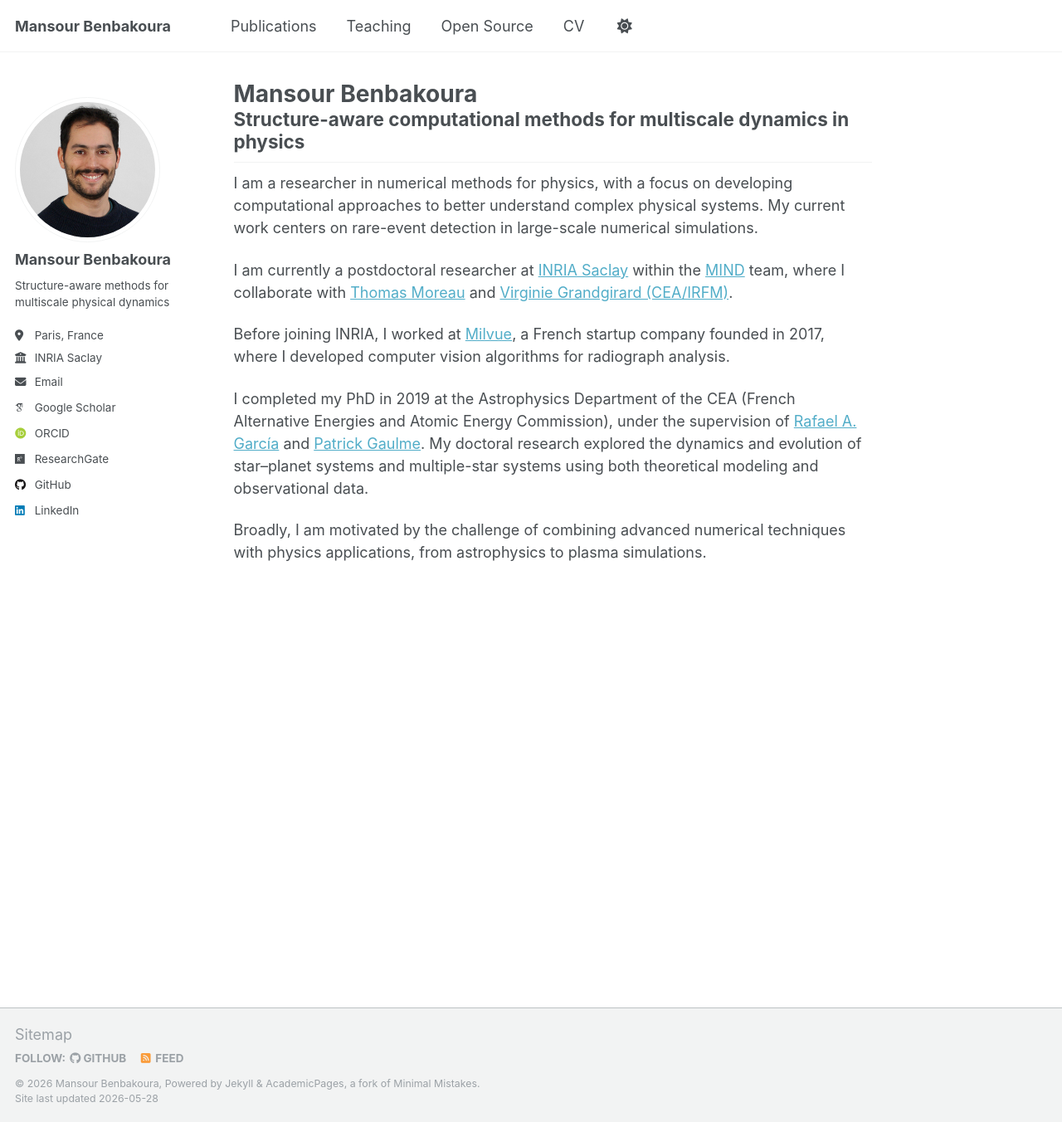
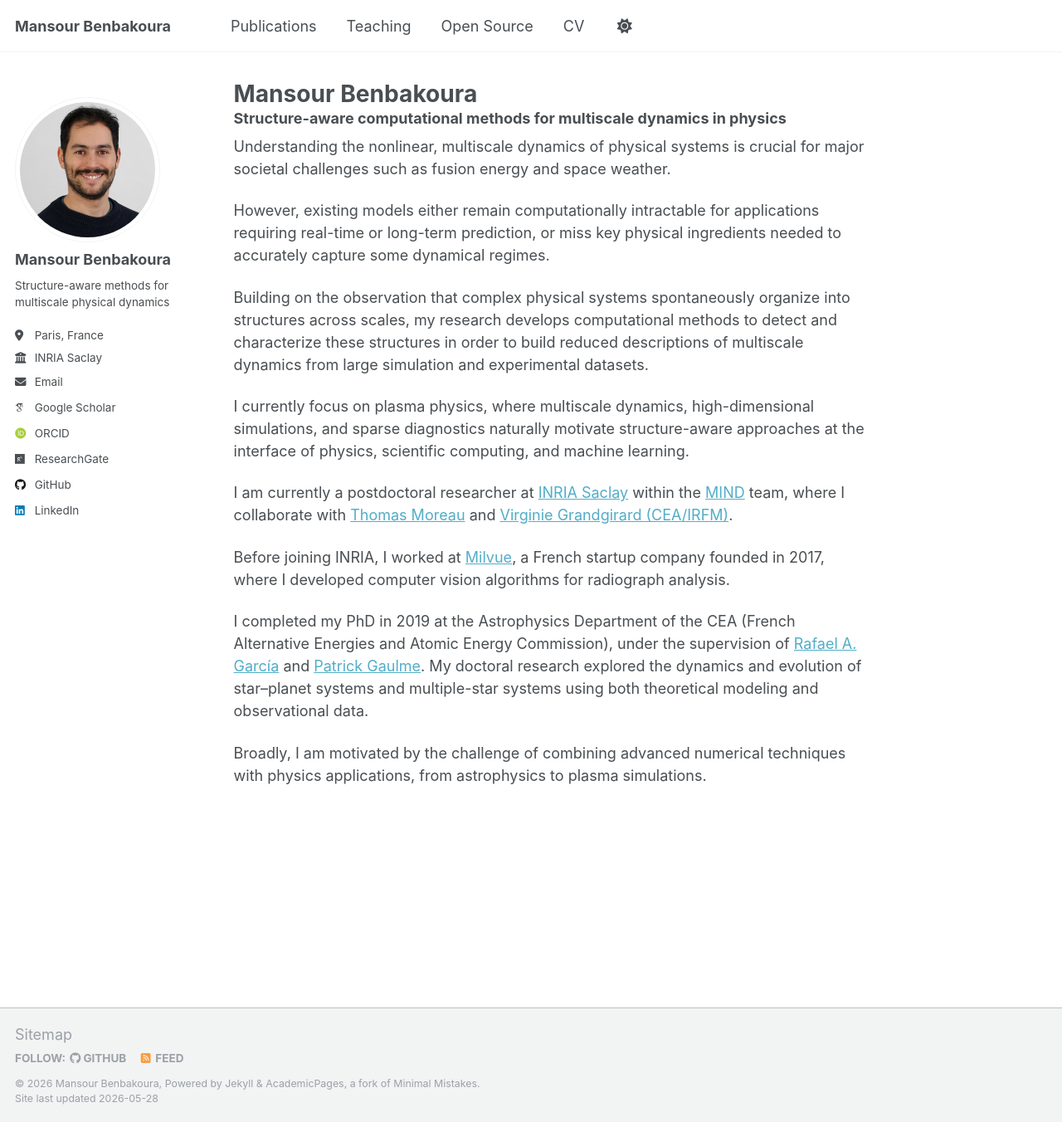
Before and after one commit to mansour-b/mansour-b.github.io, a Jekyll site: the page built from _pages/about.md, in a window 1280 px wide and 1352 px high. Shown: the whole window at 83% size. Built offline with Jekyll 4.4.1, drawn with Linux system fonts in a browser that asks for light colours; some web fonts are replaced; a script that is not in the unit is left out.

Commit message:
add motivation

```diff
--- a/_pages/about.md
+++ b/_pages/about.md
@@ -7,11 +7,19 @@ redirect_from:
   - /about.html
 ---
 
-<h2 style="margin-top: -0.5em;">
+<h3 style="margin-top: -0.5em;">
 Structure-aware computational methods for multiscale dynamics in physics
-</h2>
+</h3>
 
-I am a researcher in numerical methods for physics, with a focus on developing computational approaches to better understand complex physical systems. My current work centers on rare-event detection in large-scale numerical simulations.
+
+
+Understanding the nonlinear, multiscale dynamics of physical systems is crucial for major societal challenges such as fusion energy and space weather.
+
+However, existing models either remain computationally intractable for applications requiring real-time or long-term prediction, or miss key physical ingredients needed to accurately capture some dynamical regimes.
+
+Building on the observation that complex physical systems spontaneously organize into structures across scales, my research develops computational methods to detect and characterize these structures in order to build reduced descriptions of multiscale dynamics from large simulation and experimental datasets.
+
+I currently focus on plasma physics, where multiscale dynamics, high-dimensional simulations, and sparse diagnostics naturally motivate structure-aware approaches at the interface of physics, scientific computing, and machine learning.
 
 I am currently a postdoctoral researcher at [INRIA Saclay](https://www.inria.fr/) within the [MIND](https://team.inria.fr/mind/) team, where I collaborate with [Thomas Moreau](https://tommoral.github.io) and [Virginie Grandgirard (CEA/IRFM)](https://www.researchgate.net/profile/Virginie-Grandgirard).
 
```
